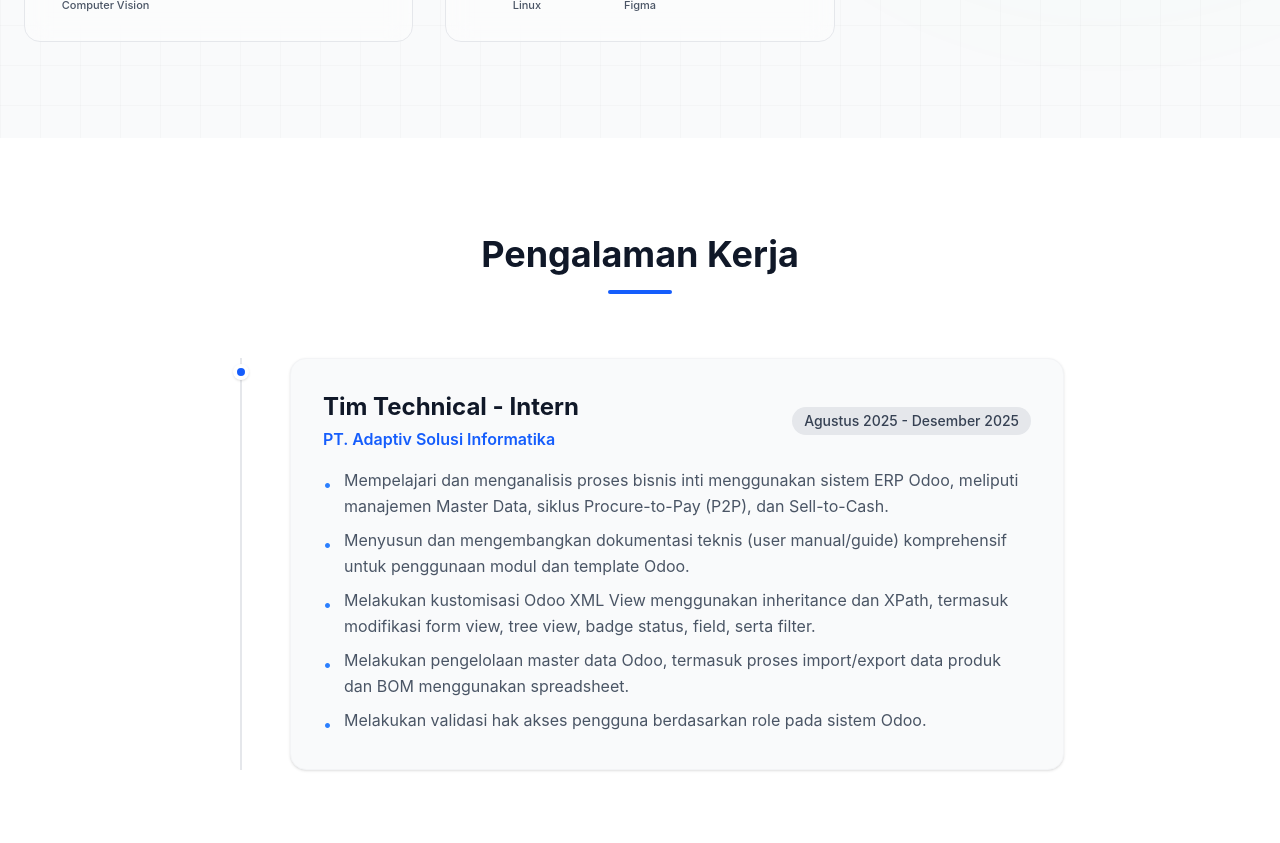
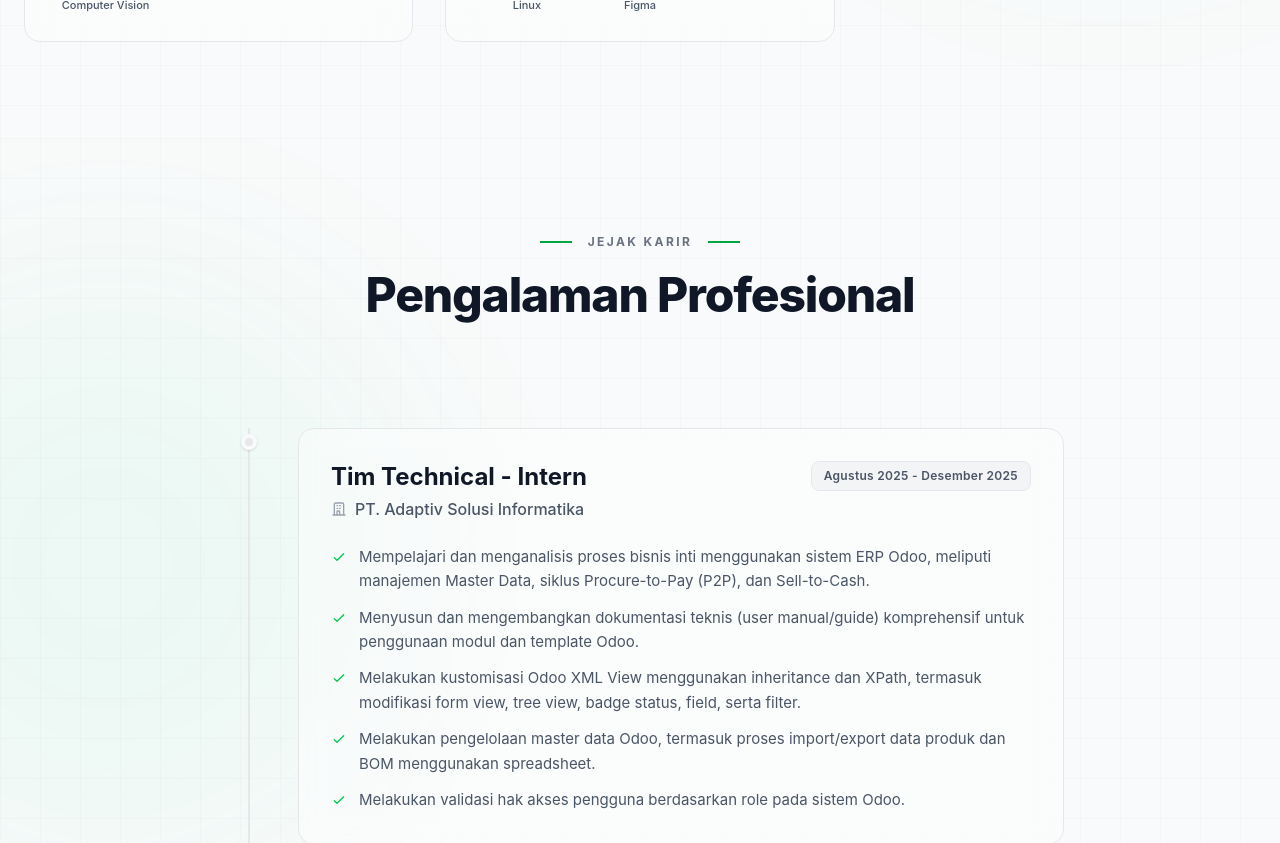
Before and after one commit to itsdrsw/portfolio-dimas, a Vue app: page / in a window 1280 px wide. Shown: the part 2700-3543 px from the top of the page. Built offline with nearby package versions, Linux system fonts and the light colour scheme.

Commit message:
[IMP] Memperbaiki section pengalaman

```diff
--- a/src/components/ExperienceSection.vue
+++ b/src/components/ExperienceSection.vue
@@ -1,67 +1,117 @@
 <template>
   <section
     id="experience"
-    class="py-24 bg-white dark:bg-gray-900 transition-colors duration-300"
+    class="relative py-24 bg-gray-50 dark:bg-[#080B09] transition-colors duration-500 font-sans overflow-hidden"
   >
-    <div class="max-w-4xl mx-auto px-6">
+    <!-- Pattern Grid Halus (Dinamis Light/Dark) -->
+    <div
+      class="absolute inset-0 opacity-40 pointer-events-none"
+      :class="isDark ? 'bg-grid-dark' : 'bg-grid-light'"
+    ></div>
+
+    <!-- Pendaran Glow di KIRI untuk meneruskan alur zig-zag -->
+    <div
+      class="absolute top-1/2 -left-32 md:-left-48 -translate-y-1/2 w-[400px] h-[400px] md:w-[600px] md:h-[600px] bg-green-400 dark:bg-[#9DC183] opacity-[0.05] blur-[100px] md:blur-[120px] rounded-full pointer-events-none z-0 transition-colors duration-500"
+    ></div>
+
+    <div class="max-w-4xl mx-auto px-6 relative z-10">
       <!-- Judul Section -->
-      <div class="text-center mb-16 exp-header opacity-0">
+      <div class="mb-16 md:mb-20 text-center flex flex-col items-center">
+        <div class="flex items-center gap-4 mb-4 exp-header-el opacity-0">
+          <div class="w-8 h-[2px] bg-green-600 dark:bg-[#9DC183]"></div>
+          <span
+            class="uppercase tracking-[0.2em] text-xs font-bold text-gray-500 dark:text-gray-400"
+            >Jejak Karir</span
+          >
+          <div class="w-8 h-[2px] bg-green-600 dark:bg-[#9DC183]"></div>
+        </div>
         <h2
-          class="text-3xl md:text-4xl font-bold text-gray-900 dark:text-white mb-4"
+          class="text-3xl md:text-4xl lg:text-5xl font-extrabold text-gray-900 dark:text-white mb-6 leading-[1.2] tracking-tight exp-header-el opacity-0"
         >
-          Pengalaman Kerja
+          Pengalaman Profesional
         </h2>
-        <div
-          class="w-16 h-1 bg-blue-600 dark:bg-blue-500 mx-auto rounded-full"
-        ></div>
       </div>
 
       <!-- Wadah Timeline -->
       <div
-        class="relative border-l-2 border-gray-200 dark:border-gray-700 ml-3 md:ml-6 timeline-line"
+        class="relative border-l-2 border-gray-200 dark:border-white/10 ml-4 md:ml-8 timeline-line"
       >
-        <!-- Looping Pengalaman (Bisa ditambah jika ada pengalaman lain ke depannya) -->
+        <!-- Looping Pengalaman -->
         <div
           v-for="(exp, index) in experiences"
           :key="index"
-          class="mb-12 relative pl-8 md:pl-12 exp-item opacity-0"
+          class="mb-12 relative pl-8 md:pl-12 exp-item opacity-0 group"
         >
-          <!-- Titik/Node Timeline -->
+          <!-- Titik/Node Timeline (Menyala saat hover kartu) -->
           <div
-            class="absolute -left-[9px] top-1.5 w-4 h-4 bg-blue-600 dark:bg-blue-500 rounded-full border-4 border-white dark:border-gray-900 shadow-sm"
+            class="absolute -left-[9px] top-1.5 w-4 h-4 bg-gray-200 dark:bg-gray-800 rounded-full border-4 border-gray-50 dark:border-[#080B09] shadow-sm group-hover:bg-green-500 dark:group-hover:bg-[#9DC183] transition-colors duration-300"
           ></div>
 
-          <!-- Konten Pengalaman -->
+          <!-- Kartu Pengalaman (Glassmorphism) -->
           <div
-            class="bg-gray-50 dark:bg-gray-800 p-6 md:p-8 rounded-2xl border border-gray-100 dark:border-gray-700 shadow-sm hover:shadow-md transition-shadow"
+            class="p-6 md:p-8 rounded-2xl border border-gray-200 dark:border-white/5 bg-white/40 dark:bg-white/[0.02] backdrop-blur-md hover:bg-white/60 dark:hover:bg-white/[0.04] hover:border-green-400 dark:hover:border-[#9DC183]/40 transition-all duration-500 hover:-translate-y-2 hover:shadow-xl hover:shadow-green-500/5"
           >
             <div
-              class="flex flex-col md:flex-row md:justify-between md:items-center mb-4"
+              class="flex flex-col md:flex-row md:justify-between md:items-start mb-6 gap-4"
             >
               <div>
                 <h3
-                  class="text-xl md:text-2xl font-bold text-gray-900 dark:text-white"
+                  class="text-xl md:text-2xl font-bold text-gray-900 dark:text-white group-hover:text-green-600 dark:group-hover:text-[#9DC183] transition-colors"
                 >
                   {{ exp.role }}
                 </h3>
-                <p class="text-blue-600 dark:text-blue-400 font-semibold mt-1">
+                <p
+                  class="text-gray-600 dark:text-gray-400 font-medium mt-1 flex items-center gap-2"
+                >
+                  <svg
+                    class="w-4 h-4 text-gray-400"
+                    fill="none"
+                    stroke="currentColor"
+                    viewBox="0 0 24 24"
+                  >
+                    <path
+                      stroke-linecap="round"
+                      stroke-linejoin="round"
+                      stroke-width="2"
+                      d="M19 21V5a2 2 0 00-2-2H7a2 2 0 00-2 2v16m14 0h2m-2 0h-5m-9 0H3m2 0h5M9 7h1m-1 4h1m3-4h1m-1 4h1m-5 10v-5a1 1 0 011-1h2a1 1 0 011 1v5m-4 0h4"
+                    ></path>
+                  </svg>
                   {{ exp.company }}
                 </p>
               </div>
+
+              <!-- Label Waktu -->
               <span
-                class="inline-block mt-2 md:mt-0 px-3 py-1 bg-gray-200 dark:bg-gray-700 text-gray-700 dark:text-gray-300 text-sm font-medium rounded-full"
+                class="inline-flex items-center px-3 py-1.5 bg-gray-100 dark:bg-white/5 border border-gray-200 dark:border-white/10 text-gray-600 dark:text-gray-400 text-xs font-semibold rounded-lg tracking-wide whitespace-nowrap"
               >
                 {{ exp.period }}
               </span>
             </div>
 
-            <ul class="space-y-2 mt-4">
+            <!-- Daftar Tugas dengan Ikon Centang -->
+            <ul class="space-y-3">
               <li
                 v-for="(task, idx) in exp.tasks"
                 :key="idx"
-                class="flex items-start text-gray-600 dark:text-gray-400 text-base leading-relaxed"
+                class="flex items-start text-gray-600 dark:text-gray-400 text-[14px] md:text-[15px] leading-relaxed"
               >
-                <span class="mr-3 text-blue-500 mt-1">•</span>
+                <div
+                  class="mr-3 mt-1 text-green-500 dark:text-[#9DC183] flex-shrink-0"
+                >
+                  <svg
+                    class="w-4 h-4"
+                    fill="none"
+                    stroke="currentColor"
+                    viewBox="0 0 24 24"
+                  >
+                    <path
+                      stroke-linecap="round"
+                      stroke-linejoin="round"
+                      stroke-width="2"
+                      d="M5 13l4 4L19 7"
+                    ></path>
+                  </svg>
+                </div>
                 <span>{{ task }}</span>
               </li>
             </ul>
@@ -79,53 +129,57 @@ import ScrollTrigger from "gsap/ScrollTrigger";
 
 gsap.registerPlugin(ScrollTrigger);
 
-// Data Pengalaman diambil dari CV
+// Deteksi Light/Dark mode
+const isDark = ref(false);
+
 const experiences = ref([
   {
     role: "Tim Technical - Intern",
     company: "PT. Adaptiv Solusi Informatika",
     period: "Agustus 2025 - Desember 2025",
     tasks: [
-      "Mempelajari dan menganalisis proses bisnis inti menggunakan sistem ERP Odoo, meliputi manajemen Master Data, siklus Procure-to-Pay (P2P), dan Sell-to-Cash." /*[cite: 1] */,
-      "Menyusun dan mengembangkan dokumentasi teknis (user manual/guide) komprehensif untuk penggunaan modul dan template Odoo." /*[cite: 1] */,
-      "Melakukan kustomisasi Odoo XML View menggunakan inheritance dan XPath, termasuk modifikasi form view, tree view, badge status, field, serta filter." /*[cite: 1] */,
-      "Melakukan pengelolaan master data Odoo, termasuk proses import/export data produk dan BOM menggunakan spreadsheet." /*[cite: 1] */,
-      "Melakukan validasi hak akses pengguna berdasarkan role pada sistem Odoo." /*[cite: 1] */,
+      "Mempelajari dan menganalisis proses bisnis inti menggunakan sistem ERP Odoo, meliputi manajemen Master Data, siklus Procure-to-Pay (P2P), dan Sell-to-Cash.",
+      "Menyusun dan mengembangkan dokumentasi teknis (user manual/guide) komprehensif untuk penggunaan modul dan template Odoo.",
+      "Melakukan kustomisasi Odoo XML View menggunakan inheritance dan XPath, termasuk modifikasi form view, tree view, badge status, field, serta filter.",
+      "Melakukan pengelolaan master data Odoo, termasuk proses import/export data produk dan BOM menggunakan spreadsheet.",
+      "Melakukan validasi hak akses pengguna berdasarkan role pada sistem Odoo.",
     ],
   },
 ]);
 
 onMounted(() => {
-  // Animasi Judul
-  gsap.to(".exp-header", {
-    scrollTrigger: {
-      trigger: "#experience",
-      start: "top 80%",
-    },
+  // Observer untuk Light/Dark mode pattern
+  isDark.value = document.documentElement.classList.contains("dark");
+  const observer = new MutationObserver(() => {
+    isDark.value = document.documentElement.classList.contains("dark");
+  });
+  observer.observe(document.documentElement, {
+    attributes: true,
+    attributeFilter: ["class"],
+  });
+
+  // Animasi Header
+  gsap.to(".exp-header-el", {
+    scrollTrigger: { trigger: "#experience", start: "top 80%" },
     y: 0,
     opacity: 1,
     duration: 0.8,
+    stagger: 0.15,
     ease: "power3.out",
   });
 
-  // Animasi Garis Timeline agar seolah-olah "menggambar" ke bawah
+  // Animasi Garis Timeline dari atas ke bawah
   gsap.from(".timeline-line", {
-    scrollTrigger: {
-      trigger: "#experience",
-      start: "top 75%",
-    },
+    scrollTrigger: { trigger: "#experience", start: "top 75%" },
     scaleY: 0,
     transformOrigin: "top left",
     duration: 1.5,
     ease: "power2.out",
   });
 
-  // Animasi Kartu Pengalaman masuk dari samping
+  // Animasi Kartu masuk dari samping secara berurutan
   gsap.to(".exp-item", {
-    scrollTrigger: {
-      trigger: ".timeline-line",
-      start: "top 60%",
-    },
+    scrollTrigger: { trigger: ".timeline-line", start: "top 65%" },
     x: 0,
     opacity: 1,
     duration: 0.8,
@@ -136,8 +190,24 @@ onMounted(() => {
 </script>
 
 <style scoped>
-/* State awal untuk animasi GSAP agar tidak terlihat sebelum di-scroll */
+.exp-header-el {
+  transform: translateY(30px);
+}
 .exp-item {
   transform: translateX(30px);
 }
+
+/* Pola Grid dengan Opacity 0.08 */
+.bg-grid-dark {
+  background-image:
+    linear-gradient(rgba(255, 255, 255, 0.08) 1px, transparent 1px),
+    linear-gradient(90deg, rgba(255, 255, 255, 0.08) 1px, transparent 1px);
+  background-size: 40px 40px;
+}
+.bg-grid-light {
+  background-image:
+    linear-gradient(rgba(0, 0, 0, 0.05) 1px, transparent 1px),
+    linear-gradient(90deg, rgba(0, 0, 0, 0.05) 1px, transparent 1px);
+  background-size: 40px 40px;
+}
 </style>
```
